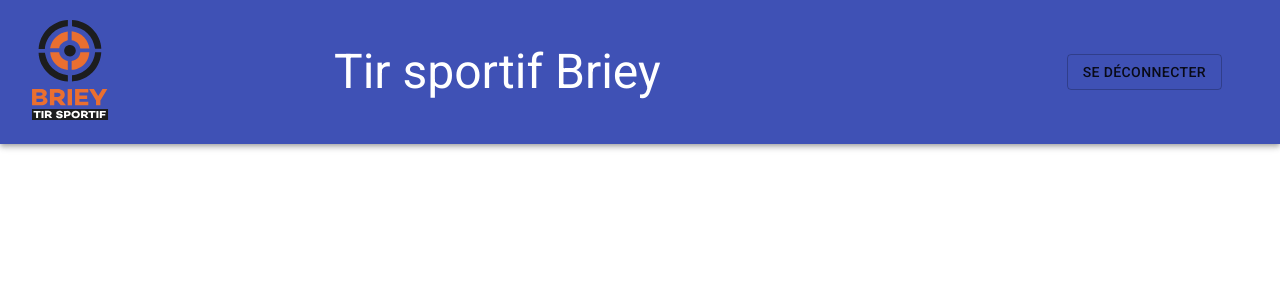
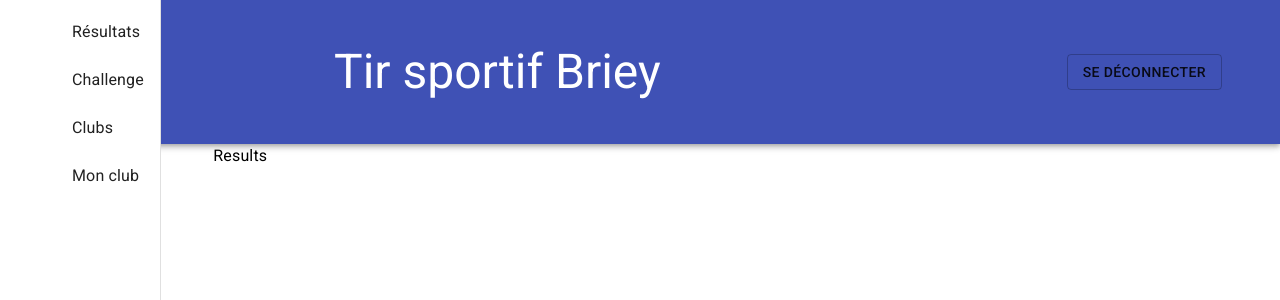
Before and after one commit to brian-dechoux/tir-sportif-frontend, a React (Create React App) app: page /results in a window 1280 px wide. Shown: the top 300 px of the page. Built offline with nearby package versions, Linux system fonts and the light colour scheme; no server answers; sample sign-in values are in the browser's storage.

Commit message:
Added layout with header and menu. Not well CSSed for now

```diff
--- a/src/App.tsx
+++ b/src/App.tsx
@@ -3,37 +3,41 @@
 import { Redirect, Route, Switch } from 'react-router-dom';
 import './App.css';
 import { store, history } from './store';
-import HeaderContainer from './components/header/header.container';
 import 'typeface-roboto';
 import AuthContainer from './components/login/login.container';
 import ResultsContainer from './components/results/results.container';
 import { ConnectedRouter } from 'connected-react-router';
+import { ROUTES } from './configurations/server.configuration';
 
-function App() {
+const App: React.FC = () => {
   return (
     <Provider store={store}>
       <ConnectedRouter history={history}>
         <Switch>
 
-          <Route path="/login">
+          <Route path={ROUTES.FRONTEND.LOGIN}>
             <AuthContainer />
           </Route>
 
-          <HeaderContainer />
-
-          <Route path="/results">
+          <Route path={ROUTES.FRONTEND.RESULTS}>
             <ResultsContainer />
           </Route>
 
-          <Route path="/admin">
+          <Route path={ROUTES.FRONTEND.CHALLENGE}>
           </Route>
 
-          <Redirect exact from="/" to="results" />
+          <Route path={ROUTES.FRONTEND.CLUBS}>
+          </Route>
+
+          <Route path={ROUTES.FRONTEND.MYCLUB}>
+          </Route>
+
+          <Redirect exact from="/" to={ROUTES.FRONTEND.RESULTS} />
 
         </Switch>
       </ConnectedRouter>
     </Provider>
   );
-}
+};
 
 export default App;
--- /dev/null
+++ b/src/components/layout/layout.container.tsx
@@ -0,0 +1,24 @@
+import React from 'react';
+import { connect } from 'react-redux';
+import { AppState } from '../../redux/reducers/combined.reducer';
+import Layout from './layout';
+
+class LayoutContainer extends React.PureComponent<
+  ReturnType<typeof mapStateToProps>,
+  {}
+  > {
+  render() {
+    return <Layout
+      connected={this.props.token != null}
+      elements={this.props.children}
+    />;
+  }
+}
+
+const mapStateToProps = (state: AppState) => ({
+  token: state.auth.token
+});
+
+export default connect(
+  mapStateToProps
+)(LayoutContainer);
--- /dev/null
+++ b/src/components/layout/layout.tsx
@@ -0,0 +1,84 @@
+import React from 'react';
+import HeaderContainer from '../header/header.container';
+import { Box, Drawer, Grid, Icon, List, ListItem, ListItemIcon, ListItemText } from '@material-ui/core';
+import { Link } from 'react-router-dom';
+import { ROUTES } from '../../configurations/server.configuration';
+
+type LayoutProps = {
+  connected: boolean,
+  elements: React.ReactNode
+};
+
+// FIXME Correct the drawer shit, it's displayed on top of the appbar
+//  Also, it doesn't care about grid layout
+const Layout = (props: LayoutProps) => {
+  let content;
+  if (props.connected) {
+    content = (
+      <Grid container item md={12}>
+        <Grid item md={2}>
+          <Drawer
+
+            variant="permanent"
+            anchor="left"
+          >
+            <List>
+              <ListItem
+                button
+                component={Link} to={ROUTES.FRONTEND.RESULTS}
+              >
+                <ListItemIcon><Icon className="fa fa-plus-circle" /></ListItemIcon>
+                <ListItemText>Résultats</ListItemText>
+              </ListItem>
+              <ListItem
+                button
+                component={Link} to={ROUTES.FRONTEND.CHALLENGE}
+              >
+                <ListItemIcon><Icon className="fa fa-plus-circle" /></ListItemIcon>
+                <ListItemText>Challenge</ListItemText>
+              </ListItem>
+              <ListItem
+                button
+                component={Link} to={ROUTES.FRONTEND.CLUBS}
+              >
+                <ListItemIcon><Icon className="fa fa-plus-circle" color="primary" /></ListItemIcon>
+                <ListItemText>Clubs</ListItemText>
+              </ListItem>
+              <ListItem
+                button
+                component={Link} to={ROUTES.FRONTEND.MYCLUB}
+              >
+                <ListItemIcon><Icon className="fa fa-plus-circle" color="secondary" /></ListItemIcon>
+                <ListItemText>Mon club</ListItemText>
+              </ListItem>
+            </List>
+          </Drawer>
+        </Grid>
+        <Grid item md={10}>
+          { props.elements }
+        </Grid>
+      </Grid>
+    );
+  } else {
+    content = (
+      <Grid item md={12}>
+        { props.elements }
+      </Grid>
+    )
+  }
+
+  return (
+    <>
+      <Box>
+        <Grid container direction='column'>
+          <Grid item md={12}>
+            <HeaderContainer />
+          </Grid>
+          {content}
+        </Grid>
+      </Box>
+    </>
+  );
+};
+
+export default Layout;
--- a/src/components/results/results.tsx
+++ b/src/components/results/results.tsx
@@ -1,8 +1,14 @@
 import React from 'react';
+import LayoutContainer from '../layout/layout.container';
+import { Typography } from '@material-ui/core';
 
 const Results = () =>  {
   return (
-    <></>
+    <LayoutContainer>
+      <>
+        <Typography>Results</Typography>
+      </>
+    </LayoutContainer>
   );
 };
 
--- a/src/configurations/server.configuration.ts
+++ b/src/configurations/server.configuration.ts
@@ -7,7 +7,11 @@
   },
   FRONTEND: {
     DASHBOARD: "/",
-    LOGIN: "/login"
+    LOGIN: "/login",
+    RESULTS: "/results",
+    CHALLENGE: "/challenge",
+    CLUBS: "/clubs",
+    MYCLUB: "/myclub"
   }
 };
 
```
Also changed, not shown: src/components/main/main.container.tsx (added, +28 -0 lines), src/components/main/main.tsx (added, +12 -0 lines), src/components/main/main.css (added).
